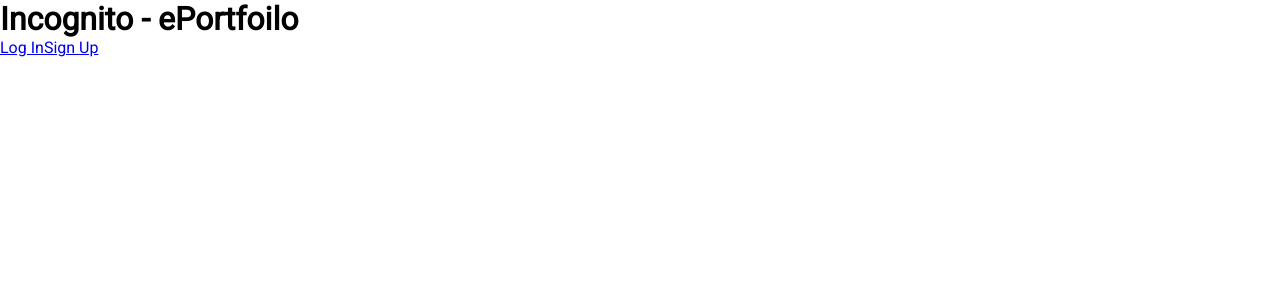
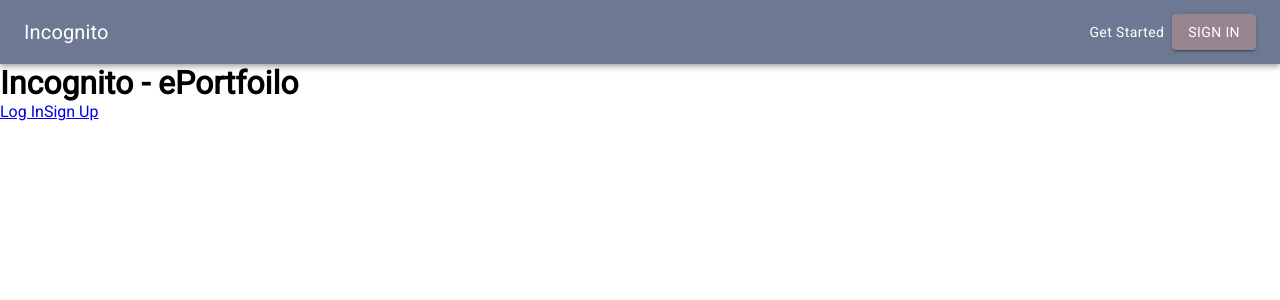
Before and after one commit to rahimz98/incognito_front_end, a React (Create React App) app: page / in a window 1280 px wide. Shown: the top 300 px of the page. Built offline with nearby package versions, Linux system fonts and the light colour scheme.

Commit message:
adding a simple header/testing things out

```diff
--- a/src/App.js
+++ b/src/App.js
@@ -3,11 +3,13 @@ import './App.css';
 import { BrowserRouter as Router, Switch, Route, Link } from 'react-router-dom';
 import Login from './Login';
 import SignUp from './SignUp';
+import Header from './header.js';
 
 function App() {
   return (
     <Router>
       <div className="App">
+      <Header/>
         <Switch>
           <Route path="/login">
             <Login/>
--- /dev/null
+++ b/src/header.js
@@ -0,0 +1,73 @@
+import React from 'react';
+import { makeStyles } from '@material-ui/core/styles';
+import AppBar from '@material-ui/core/AppBar';
+import Toolbar from '@material-ui/core/Toolbar';
+import Typography from '@material-ui/core/Typography';
+import MenuItem from '@material-ui/core/MenuItem';
+import Menu from '@material-ui/core/Menu';
+import Button from '@material-ui/core/Button';
+import { spacing } from '@material-ui/system';
+import { Box } from '@material-ui/core';
+
+
+const useStyles = makeStyles((theme) => ({
+
+  root: {
+    flexGrow: 1,
+    backgroundColor : '#6D7993',
+  },
+  menuButton: {
+    marginRight: theme.spacing(2),
+  },
+  title: {
+    flexGrow: 1,
+  },
+  button: {
+      textTransform : 'none',
+      color: '#FFFFFF'
+
+  },
+  signInButton: {
+    backgroundColor : '#96858F',
+    color : '#FFFFFF',
+  },
+}));
+
+
+export default function MenuAppBar() {
+  const classes = useStyles();
+  const [anchorEl, setAnchorEl] = React.useState(null);
+  const open = Boolean(anchorEl);
+
+
+  const handleMenu = (event) => {
+    setAnchorEl(event.currentTarget);
+  };
+
+  const handleClose = () => {
+    setAnchorEl(null);
+  };
+
+  return (
+    <div className={classes.root}>
+
+      <AppBar position="static" >
+        <Toolbar className={classes.root}>
+
+          <Typography variant="h6" className={classes.title}>
+            Incognito
+          </Typography>
+
+          <Button className  = {classes.button}>
+              Get Started
+          </Button>
+          <Button variant = "contained"  className  = {classes.signInButton}>
+              Sign In
+          </Button>
+
+
+        </Toolbar>
+      </AppBar>
+    </div>
+  );
+}
```
